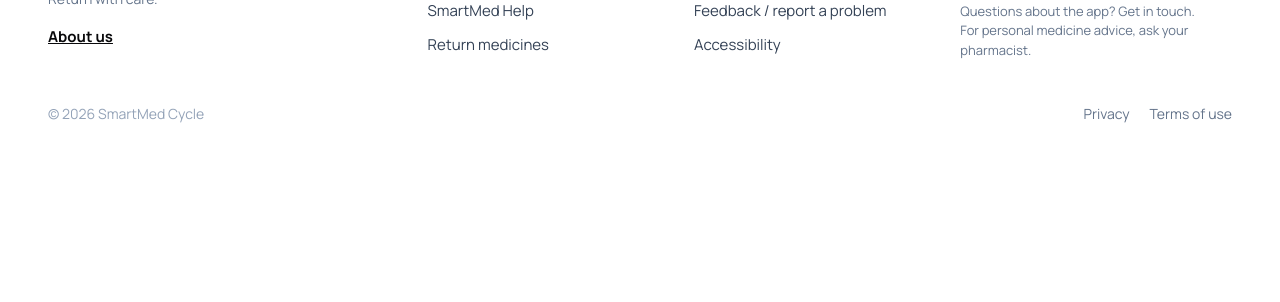
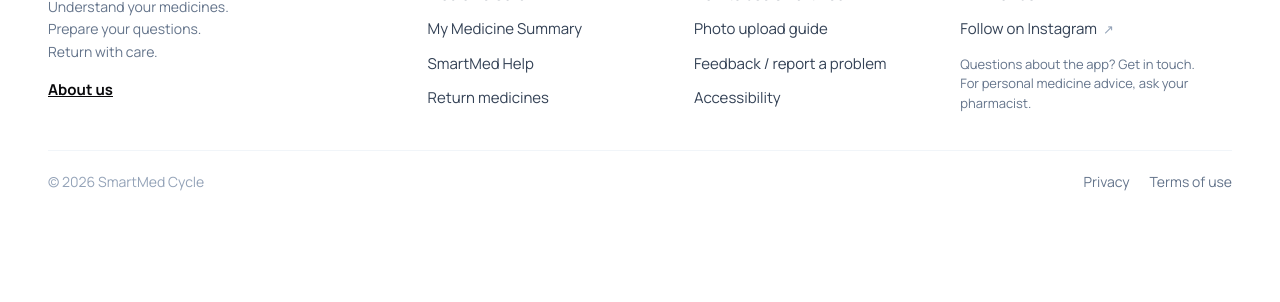
Before and after one commit to Keith1405/my-partyrock-app, a website: page frontend/index.html in a window 1280 px wide. Shown: the part 3895-4197 px from the top of the page. Before the commit the page ends 4129 px from the top, so only its background shows below. Drawn offline with Linux system fonts and the light colour scheme.

Commit message:
Add files via upload

```diff
--- a/frontend/assets/redesign.css
+++ b/frontend/assets/redesign.css
@@ -89,12 +89,8 @@
 .help-content ul{margin:0;padding-left:18px}.help-content li{margin-bottom:4px}.help-content li:last-child{margin:0}
 
 /* ============ FOOTER STYLES ============ */
-.footer-callout-banner{background:linear-gradient(135deg,rgba(220,252,231,.5) 0%,rgba(240,253,250,.7) 50%,rgba(255,255,255,.9) 100%);border:1px solid #d1fae5;border-radius:24px;padding:36px 32px;text-align:left;margin:70px 0 40px}
-.footer-callout-banner h3{font-size:26px;font-weight:700;color:#15803d;margin:0 0 6px;letter-spacing:-0.5px}
-.footer-callout-banner p{font-size:16px;color:#475569;margin:0}
-
-.site-footer{margin-top:20px;padding:20px 0 30px}
-.footer-grid{display:grid;grid-template-columns:1.5fr 1fr 1fr 1.2fr;gap:40px;margin-bottom:36px}
+.site-footer{margin-top:60px;padding:36px 0 30px;border-top:1px solid #e2e8f0}
+.footer-grid{display:grid;grid-template-columns:1.5fr 1fr 1fr 1.2fr;gap:40px;margin-bottom:30px}
 .footer-col h4{font-size:16px;font-weight:700;color:#15803d;margin:0 0 16px;letter-spacing:-0.2px}
 .footer-col ul{list-style:none;padding:0;margin:0}
 .footer-col li{margin-bottom:10px}
@@ -105,11 +101,10 @@
 .connect-link{display:inline-flex;align-items:center;gap:6px}
 .arrow-ext{font-size:13px;color:#94a3b8}
 .footer-contact-note{font-size:13px;line-height:1.5;color:#64748b;margin:14px 0 0}
-.footer-helping-line{font-size:15px;color:#64748b;border-top:1px solid #e2e8f0;padding:24px 0 16px;text-align:left}
-.footer-bottom-bar{display:flex;align-items:center;justify-content:space-between;flex-wrap:wrap;gap:12px;font-size:14px;color:#94a3b8}
+.footer-bottom-bar{display:flex;align-items:center;justify-content:space-between;flex-wrap:wrap;gap:12px;font-size:14px;color:#94a3b8;border-top:1px solid #f1f5f9;padding-top:20px}
 .footer-legal-links{display:flex;align-items:center;gap:20px}
 .footer-legal-links a{color:#64748b;text-decoration:none}
 .footer-legal-links a:hover{color:#0f766e;text-decoration:underline}
 
 @media(max-width:950px){.footer-grid{grid-template-columns:1fr 1fr;gap:30px}}
-@media(max-width:600px){.footer-grid{grid-template-columns:1fr;gap:24px}.footer-callout-banner{padding:24px 20px}.footer-callout-banner h3{font-size:21px}.footer-bottom-bar{flex-direction:column;align-items:flex-start;gap:8px}}
+@media(max-width:600px){.footer-grid{grid-template-columns:1fr;gap:24px}.footer-bottom-bar{flex-direction:column;align-items:flex-start;gap:8px}}
```
